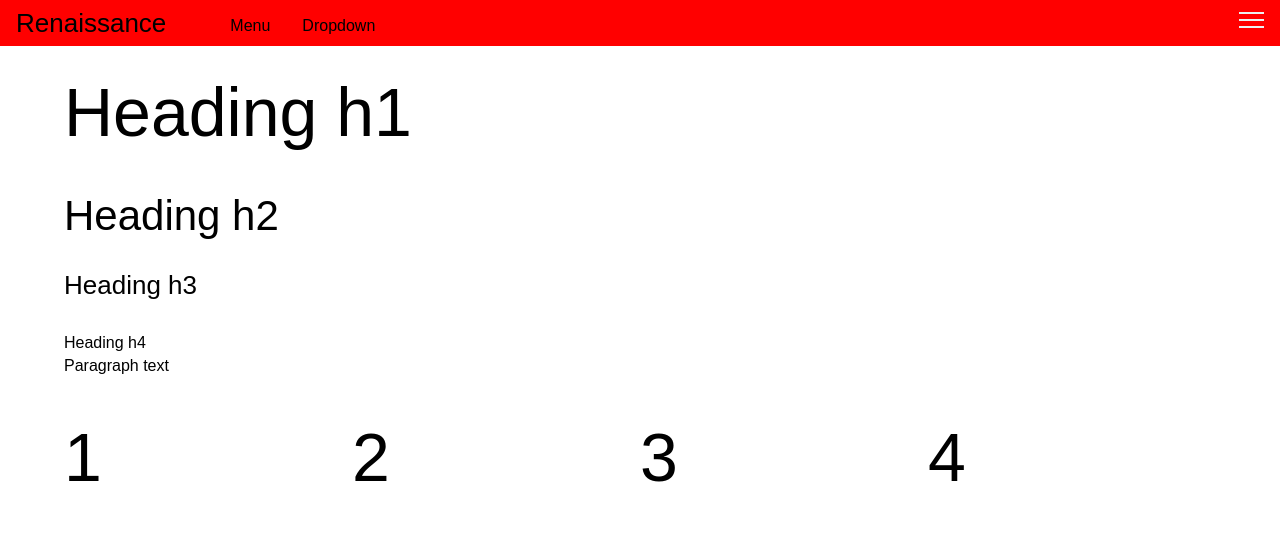
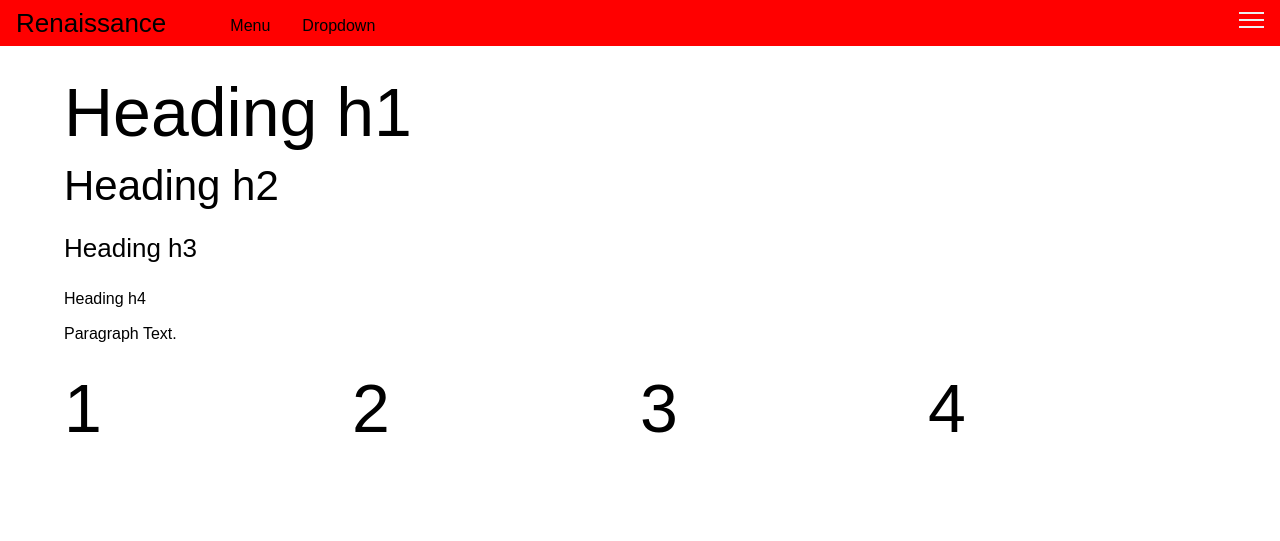
Before and after one commit to niilante/renaissance, a website: page index.html in a window 1280 px wide. Drawn offline with Linux system fonts and the light colour scheme.

Commit message:
Fixed typography spacing and line heights

```diff
--- a/index.html
+++ b/index.html
@@ -44,11 +44,12 @@
 
 
   <div class="container">
-    <h1>Heading h1</h1>
-    <h2>Heading h2</h2>
-    <h3>Heading h3</h3>
-    <h4>Heading h4</h4>
-    <p>Paragraph text</p>
+
+      <h1>Heading h1</h1>
+      <h2>Heading h2</h2>
+      <h3>Heading h3</h3>
+      <h4>Heading h4</h4>
+      <p>Paragraph Text.</p>
 
     <div class="row">
       <div class="column column-3">
--- a/src/grid/columns.scss
+++ b/src/grid/columns.scss
@@ -3,6 +3,8 @@
   flex: 0 1 auto;
   flex-direction: row;
   flex-wrap: wrap;
+  margin-top: 1rem;
+  margin-bottom: 1rem;
 
   @include breakpoint(xs) {
     display: block;
--- a/src/typography/_index.scss
+++ b/src/typography/_index.scss
@@ -10,47 +10,32 @@ body {
 h1 {
   font-size: 4.25em;
   line-height: 1.01470588em;
-  margin-top: 0.33823529em;
-  margin-bottom: 0.67647058em;
+  margin-top: 1rem;
+  margin-bottom: 1rem;
+
 }
 h2 {
   font-size: 2.625em;
   line-height: 1.0952381em;
-  margin-top: 0.54761905em;
-  margin-bottom: 0.54761905em;
+  margin-top: 1rem;
+  margin-bottom: 1rem;
+
 }
 h3 {
   font-size: 1.625em;
   line-height: 1.76923077em;
-  margin-top: 0.88461538em;
-  margin-bottom: 0em;
+  margin-top: 1rem;
+  margin-bottom: 1rem;
 }
 h4 {
   font-size: 1em;
   line-height: 1.4375em;
-  margin-top: 1.4375em;
-  margin-bottom: 0em;
+  margin-top: 1rem;
+  margin-bottom: 1rem;
 }
-h5 {
-  font-size: 1em;
-  line-height: 1.4375em;
-  margin-top: 1.4375em;
-  margin-bottom: 0em;
+p {
+  font-size: 16px;
+  line-height: 1em;
+  margin-top: 1rem;
+  margin-bottom: 1rem;
 }
-p, ul, ol, pre, table, blockquote {
-  margin-top: 0em;
-  margin-bottom: 1.4375em;
-}
-ul ul, ol ol, ul ol, ol ul {
-  margin-top: 0em;
-  margin-bottom: 0em;
-}
-
-/* Let's make sure all's aligned */
-hr {
-  border: 1px solid;
-  margin: -1px 0;
-}
-a, b, i, strong, em, small, code {
-  line-height: 0;
-}
```
Also changed, not shown: dist/renaissance.css.
